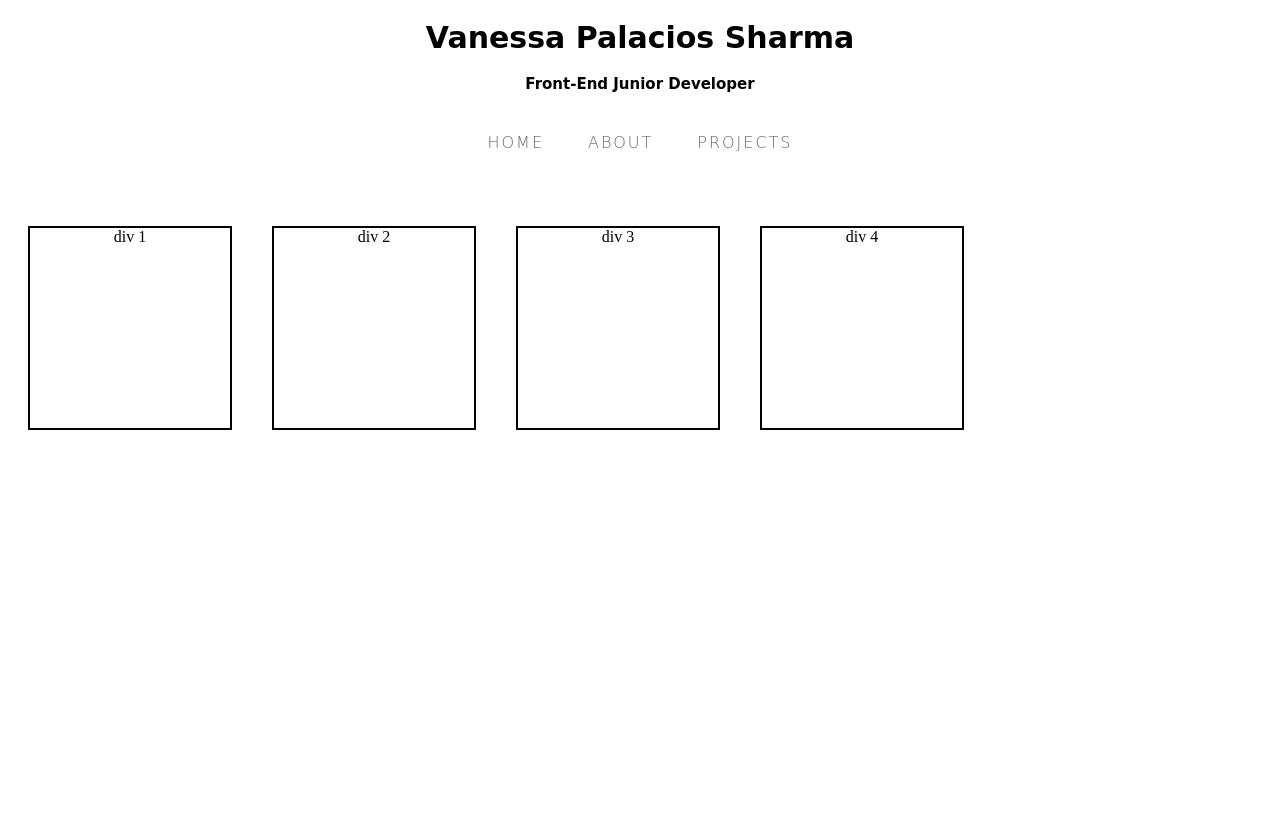
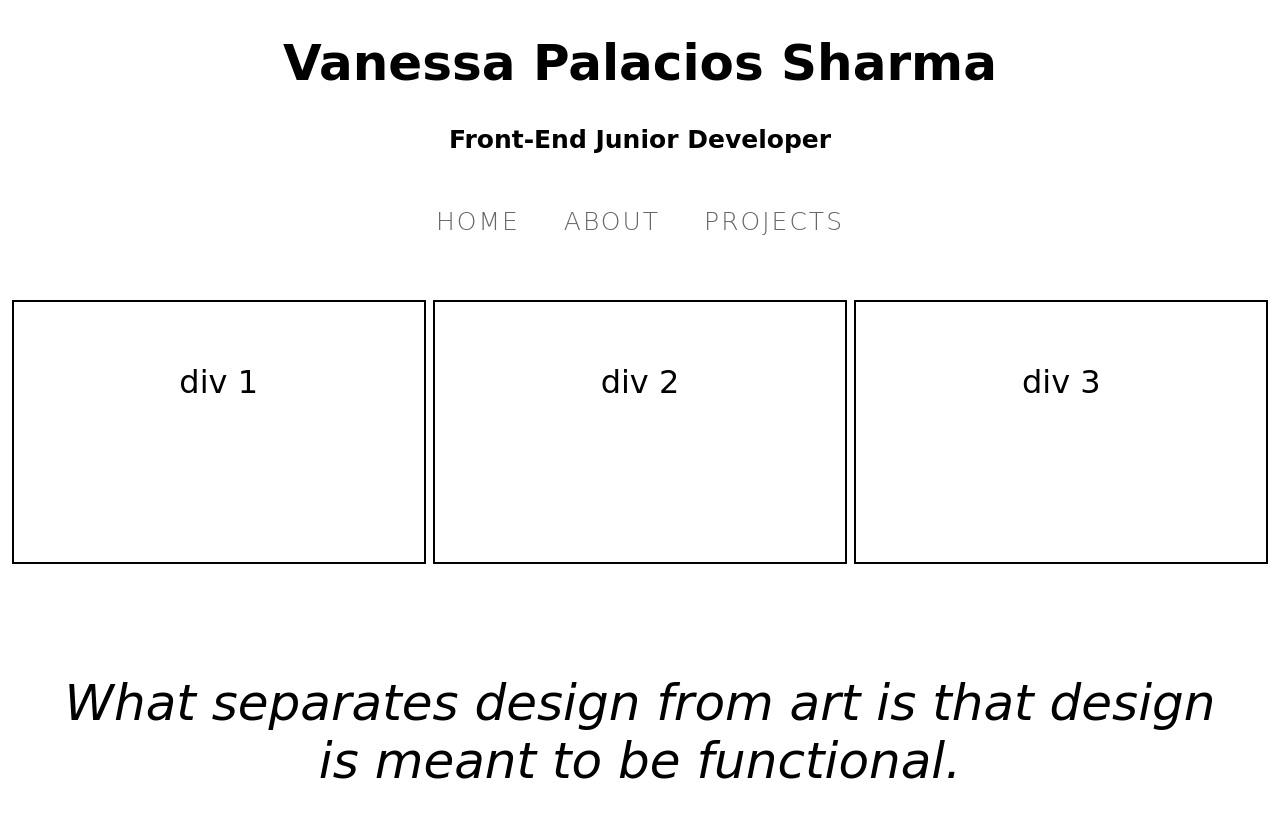
Before and after one commit to VanessaSharma/website, a plain HTML site: page index.html in a window 1280 px wide. Drawn offline with Linux system fonts and the light colour scheme; a web font is replaced by a local one.

Commit message:
Add blockquote and restyle divs using flexbox.

```diff
--- a/css/styles.css
+++ b/css/styles.css
@@ -15,9 +15,10 @@ body {
   width: 100%;
 }
 
-header {
+.header {
   font-family:'Pompiere', cursive;
-  font-size: 15px;
+  font-weight: normal;
+  font-size: 25px;
   background-color: rgba(255, 255, 255, 0.9);
 }
 
@@ -29,7 +30,7 @@ nav li{
   color: #666666;
   display: inline-block;
   font-family: 'Pompiere', cursive;
-  font-size: 16px;
+  font-size: 25px;
   font-weight: 100;
   letter-spacing: 2px;
   margin: 20px;
@@ -37,16 +38,38 @@ nav li{
 }
 
 .content-box {
+    padding: 0;
+    margin: 0;
+    list-style: none;
+
+    display: -webkit-box;
+    display: -moz-box;
+    display: -ms-flexbox;
     display: -webkit-flex;
     display: flex;
-    width: 100%;
-    height: 25%;
-    margin: 0;
+
+    -webkit-flex-flow: row wrap;
+    justify-content: space-around;
 }
 
 .blocks {
-    border: solid 2px black;
-    width: 200px;
-    height: 200px;
-    margin: 20px;
+  padding: 5px;
+  width: 400px;
+  height: 250px;
+  margin-top: 10px;
+
+  line-height: 150px;
+  color: black;
+  font-family: 'Pompiere', cursive;
+  font-size: 2em;
+  border: solid 2px black;
+  text-align: center;
 }
+
+.quote {
+  font-family: 'Pompiere', cursive;
+  font-style: italic;
+  font-size: 50px;
+  padding-top: 60px;
+
+}
--- a/index.html
+++ b/index.html
@@ -7,7 +7,7 @@
     <link rel="stylesheet" href="css/styles.css">
   </head>
   <body>
-    <header>
+    <header class="header">
       <h1>Vanessa Palacios Sharma</h1>
       <h4>Front-End Junior Developer</h4>
     </header>
@@ -29,9 +29,12 @@
       <div class = "blocks">
         div 3
       </div>
-      <div class = "blocks">
-        div 4
-      </div>
+  </div>
+  <div class="quote">
+    <blockquote cite="https://skillcrush.com/2014/10/21/advice-for-web-designers/">
+      What separates design from art is that design is meant to be functional.
+    </blockquote>
+
   </div>
     </ul>
     </div>
```
